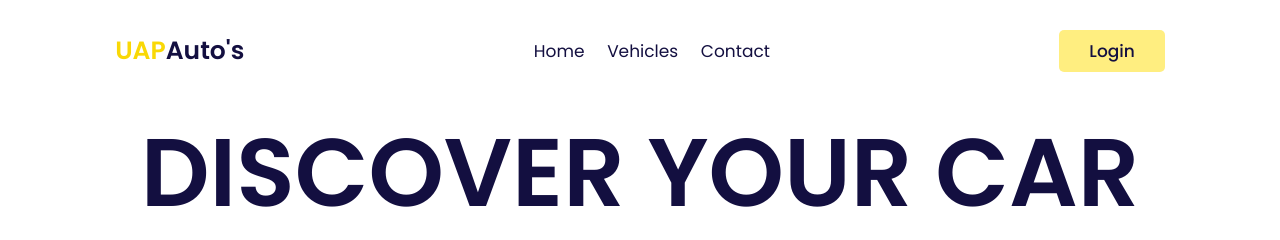
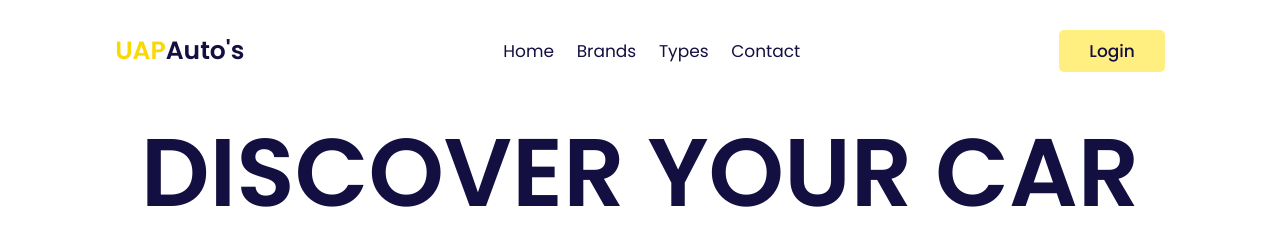
Before and after one commit to sanjanaoythi/car_dealer, a Django app: page / in a window 1280 px wide. Shown: the top 240 px of the page. Run offline with Django 4.2, Linux system fonts and the light colour scheme.

Commit message:
connecting

```diff
--- a/home/static/home.css
+++ b/home/static/home.css
@@ -223,65 +223,6 @@ section{
     width:100%;
     margin:1rem 0;
 }
-/*icon part*/
-/*
-.icons-container{
-    display: grid;
-    grid-template-columns: repeat(auto-fit, minmax(25rem, 1fr));
-    gap:1.5rem;
-    padding-top: 5rem;
-    padding-bottom: 5rem;
-    background: #eee;
-}
-
-.icons-container .icons{
-    background:#fff;
-    display: flex;
-    align-items: center;
-    box-shadow: var(--box-shadow);
-    border-radius: .5rem;
-    padding:2rem;
-    gap:1.5rem;
-}
-
-.icons-container .icons i{
-    height:5rem;
-    width:5rem;
-    line-height:5rem;
-    font-size:2.5rem;
-    color:var(--black);
-    background:#eee;
-    text-align: center;
-    border-radius: 50%;
-}
-
-.icons-container .icons .content h3{
-    font-size: 2.5rem;
-    color:var(--yellow);
-}
-
-.icons-container .icons .content p{
-    font-size: 1.5rem;
-    color:var(--light-color);
-}
-
-.icons-container .icons:hover{
-    background:var(--black);
-}
-
-.icons-container .icons:hover i{
-    background:var(--yellow);
-}
-
-.icons-container .icons:hover .content h3{
-    color:#fff;
-}
-
-.icons-container .icons:hover .content p{
-    color:#eee;
-}
-*/
-
 .vehicles .vehicles-slider{
     padding-bottom: 5rem;
 }
@@ -345,209 +286,6 @@ section{
 .swiper-pagination-bullet-active{
     background: var(--yellow);
 }
-
-/*service part*/
-/*
-.services .box-container{
-    display: grid;
-    grid-template-columns: repeat(auto-fit, minmax(30rem, 1fr));
-    gap:1.5rem;
-}
-
-.services .box-container .box{
-    padding:2rem;
-    border-radius: .5rem;
-    box-shadow: var(--box-shadow);
-    border:var(--border);
-    text-align: center;
-}
-
-.services .box-container .box i{
-    height:6rem;
-    width:6rem;
-    line-height: 6rem;
-    border-radius: 50%;
-    font-size: 2.5rem;
-    margin-bottom: 1rem;
-    background:var(--yellow);
-    color:var(--black);
-}
-
-.services .box-container .box h3{
-    font-size: 2.2rem;
-    color:var(--black);
-}
-
-.services .box-container .box p{
-    line-height: 1.8;
-    padding:1rem 0;
-    font-size: 1.4rem;
-    color:var(--light-color);
-}
-
-.services .box-container .box:hover{
-    background: var(--black);
-}
-
-.services .box-container .box:hover h3{
-    color:#fff;
-}
-
-.services .box-container .box:hover p{
-    color:#eee;
-}
-*/
-
-
-
-/*feature part*/
-/*
-.featured .featured-slider{
-    padding:1rem;
-    padding-bottom: 4rem;
-}
-
-.featured .featured-slider .box{
-    padding:2rem;
-    text-align: center;
-    box-shadow: var(--box-shadow);
-    border:var(--border);
-    border-radius: .5rem;
-}
-
-.featured .featured-slider .box img{
-    height: 15rem;
-}
-
-.featured .featured-slider .box:hover img{
-    transform: scale(.9);
-}
-
-.featured .featured-slider .box .content h3{
-    font-size: 2.2rem;
-    color:var(--black);
-}
-
-.featured .featured-slider .box .content .stars{
-    padding:1rem 0;
-}
-
-.featured .featured-slider .box .content .stars i{
-    font-size: 1.7rem;
-    color:var(--yellow);
-}
-
-.featured .featured-slider .box .content .price{
-    font-size: 2.5rem;
-    color:var(--black);
-}
-*/
-
-/*newsletter part/
-/*
-.newsletter{
-    padding:6rem 2rem;
-    background: url(../image/letter-bg.png) no-repeat;
-    background-size: cover;
-    background-position: center;
-    text-align: center;
-}
-
-.newsletter h3{
-    font-size: 3rem;
-    color:var(--black);
-}
-
-.newsletter p{
-    font-size: 1.5rem;
-    color:var(--light-color);
-    padding:1rem 0;
-}
-
-.newsletter form{
-    max-width: 60rem;
-    height:5rem;
-    background:#fff;
-    border-radius: 5rem;
-    overflow:hidden;
-    display: flex;
-    margin:1rem auto;
-    box-shadow: var(--box-shadow);
-}
-
-.newsletter form input[type="email"]{
-    height: 100%;
-    width:100%;
-    padding:0 2rem;
-    font-size: 1.6rem;
-    color:var(--black);
-    text-transform: none;
-}
-
-.newsletter form input[type="submit"]{
-    height: 100%;
-    width:17rem;
-    font-size: 1.7rem;
-    color:var(--black);
-    background: var(--light-yellow);
-    cursor: pointer;
-}
-
-.newsletter form input[type="submit"]:hover{
-    background: var(--yellow);
-}
-*/
-
- /*review part*/
-/*
-.reviews .review-slider{
-    padding-bottom: 3rem;
-}
-
-.reviews .review-slider .box{
-    text-align: center;
-    padding:2rem;
-    margin: 2rem 0;
-    opacity: .4;
-    transform: scale(.9);
-}
-
-.reviews .review-slider .swiper-slide-active{
-    opacity: 1;
-    transform: scale(1);
-    box-shadow: var(--box-shadow);
-    border:var(--border);
-    border-radius: .5rem;
-}
-
-.reviews .review-slider .box img{
-    height:7rem;
-    width:7rem;
-    border-radius: 50%;
-    object-fit: cover;
-}
-
-.reviews .review-slider .box .content p{
-    color:var(--light-color);
-    font-size: 1.4rem;
-    padding:1rem 0;
-}
-
-.reviews .review-slider .box .content h3{
-    color:var(--black);
-    font-size: 2.2rem;
-    padding-bottom: .5rem;
-}
-
-.reviews .review-slider .box .content .stars i{
-    color:var(--yellow);
-    font-size: 1.7rem;
-}
-*/
-
-
-
-
 
 
 .contact .row{
@@ -638,9 +376,11 @@ section{
     color:var(--black);
 }
 
+#types{
+    padding:15px 0;
+}
 
-
-#cars{
+#brands{
     padding:15px 0;
 }
 
--- a/home/templates/home.html
+++ b/home/templates/home.html
@@ -25,11 +25,12 @@
 
     <div id="menu-btn" class="fas fa-bars"></div>
 
-    <a href="#" class="logo"> <span>UAP</span>Auto's</a>
+    <a href="http://127.0.0.1:8000/" class="logo"> <span>UAP</span>Auto's</a>
 
     <nav class="navbar">
-        <a href="http://127.0.0.1:8000/">home</a>
-        <a href="#vehicles">vehicles</a>
+        <a href="#home">Home</a>
+        <a href="#brands">Brands</a>
+        <a href="#types">Types</a>
         <a href="#contact">contact</a>
     </nav>
 
@@ -75,7 +76,7 @@
 
 
 <!--Brand Section-->
-<section class="cars" id="cars">
+<section class="cars" id="brands">
     <div class="container">
         <h1 class="heading"> Car <span>Brands</span></h1>
         <div class="work-list">
@@ -126,7 +127,7 @@
 
 
 
-<section class="cars" id="cars">
+<section class="cars" id="types">
     <div class="container">
         <h1 class="heading"> <span>Types</span> of cars</h1>
         <div class="work-list">
@@ -209,7 +210,7 @@
             <h3>contact info</h3>
             <a href="#"> <i class="fas fa-phone"></i> +123-456-7890 </a>
             <a href="#"> <i class="fas fa-envelope"></i> uapautos@uap-bd.edu </a>
-            <a href="#"> <i class="fas fa-map-marker-alt"></i>University of Asia Pacific </a>
+            <a href="https://goo.gl/maps/E5vLT8DRP2La6GTF7"> <i class="fas fa-map-marker-alt"></i>University of Asia Pacific </a>
         </div>
 
         <div class="box">
```
